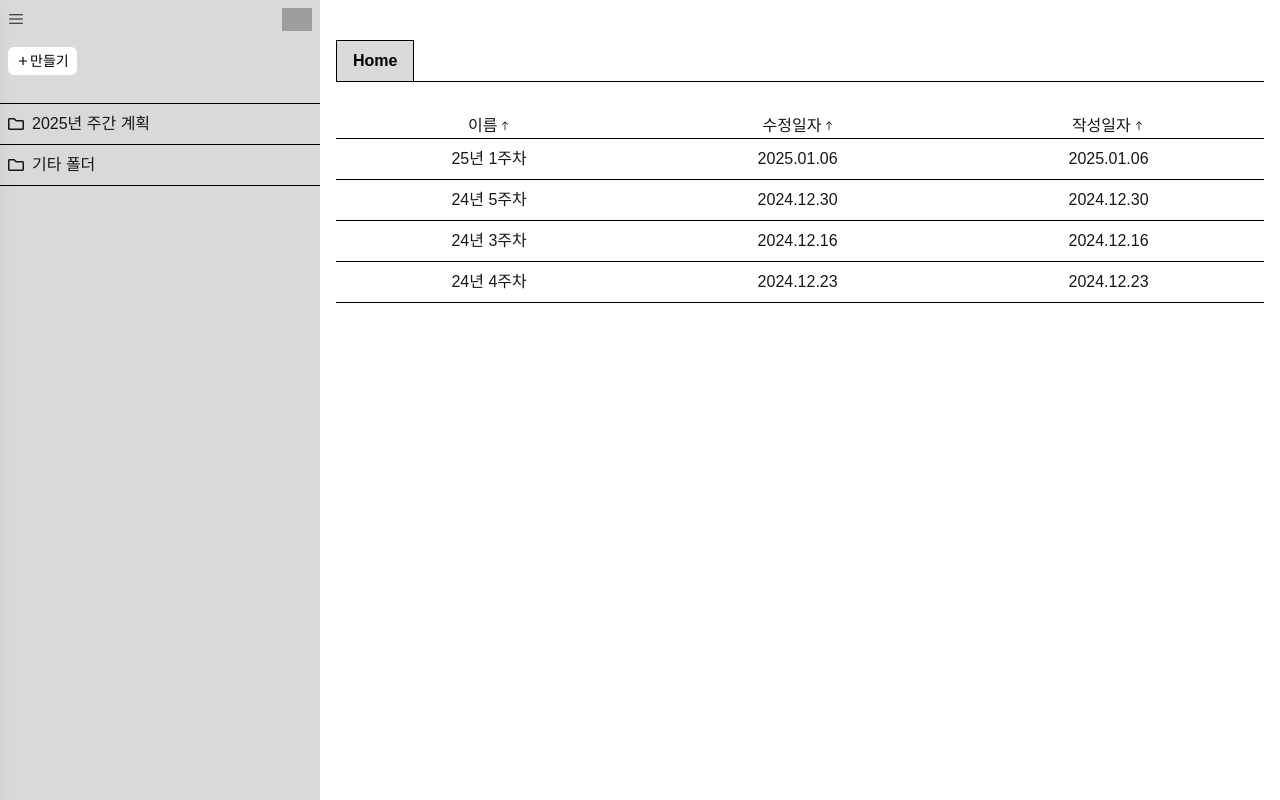
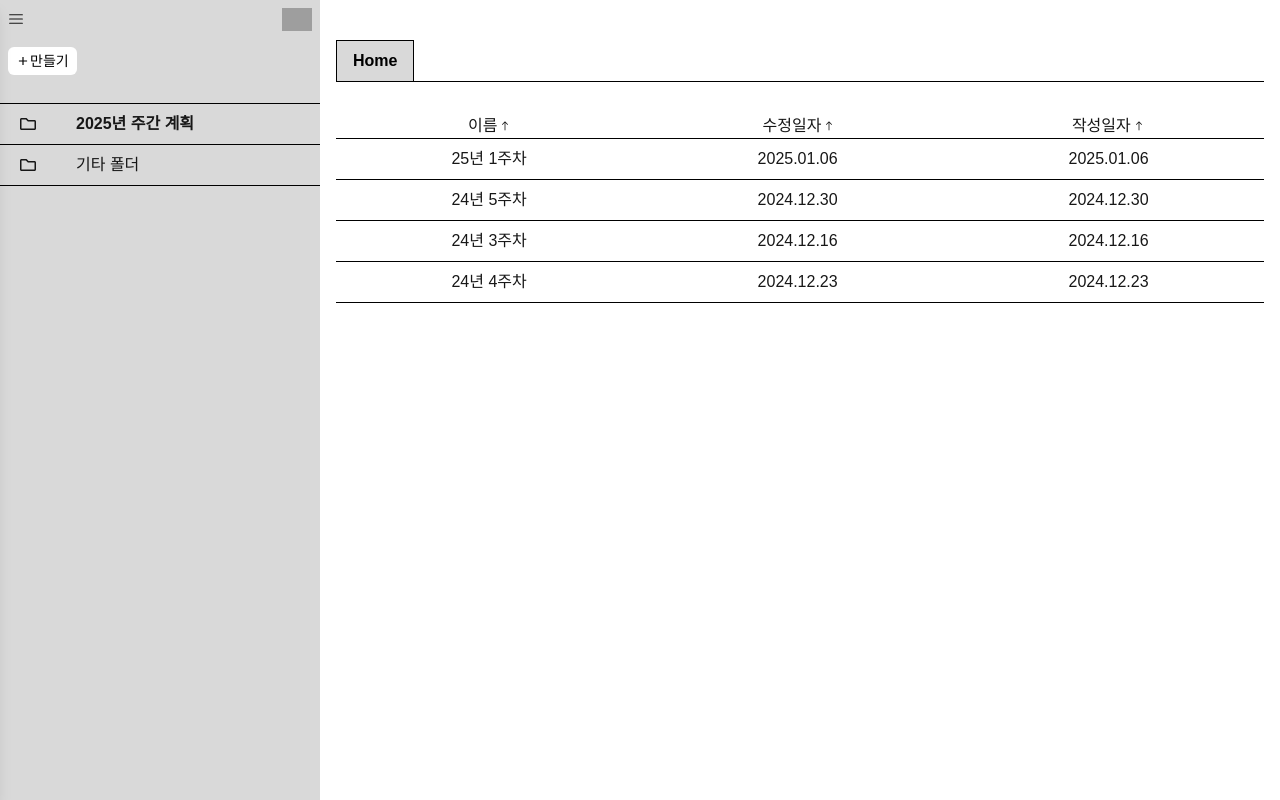
Before and after one commit to MyungWanPark/weekly-planner, a Next.js app: page /dashboard in a window 1280 px wide. Built offline with nearby package versions, Linux system fonts and the light colour scheme; grey boxes are pictures that could not be loaded.

Commit message:
style: sidebar emphasis when url is active

```diff
--- a/src/components/HamburgerSidebar.tsx
+++ b/src/components/HamburgerSidebar.tsx
@@ -27,7 +27,7 @@ export default function HamburgerSidebar({
             }`}
         >
             <button className="mb-4 text-gray-700" onClick={toggleMenu}>
-                <FaTimes size={24} />
+                <FaTimes size={15} />
             </button>
             <ul>
                 {MENUS.map((menu, id) => {
@@ -48,9 +48,9 @@ export default function HamburgerSidebar({
                                 </span>
                                 <span className="ml-auto">
                                     {openSubMenu === menu.main ? (
-                                        <FaChevronUp size={16} />
+                                        <FaChevronUp size={12} />
                                     ) : (
-                                        <FaChevronDown size={16} />
+                                        <FaChevronDown size={12} />
                                     )}
                                 </span>
                             </button>
@@ -71,7 +71,7 @@ export default function HamburgerSidebar({
                                                 : () => {}
                                         }
                                     >
-                                        <span className="border-b border-gray-400 pb-1">
+                                        <span className="border-b border-gray-300 pb-1">
                                             {subMenu}
                                         </span>
                                     </li>
--- a/src/components/Menu.tsx
+++ b/src/components/Menu.tsx
@@ -1,5 +1,8 @@
+"use client";
+
 import Link from "next/link";
 import FolderIcon from "./ui/icons/folder";
+import { usePathname } from "next/navigation";
 
 type Props = {
     info: {
@@ -8,13 +11,20 @@ type Props = {
     };
 };
 export default function Menu({ info }: Props) {
+    const pathname = usePathname();
+    const isActive =
+        pathname === `/dashboard${info.route}` ||
+        pathname === `/dashboard/${info.route}`;
+
     return (
         <Link
-            className="flex items-center border-b border-black p-2"
+            className={`flex items-center border-b border-black py-2 px-5 gap-10 hover:bg-bluePurple ${
+                isActive ? "font-bold" : "font-normal"
+            }`}
             href={`/dashboard/${info.route}`}
         >
-            <FolderIcon />
-            <span className="ml-2">{info.name}</span>
+            <FolderIcon className="" />
+            <span className="">{info.name}</span>
         </Link>
     );
 }
--- a/src/components/ui/icons/folder.tsx
+++ b/src/components/ui/icons/folder.tsx
@@ -1,5 +1,9 @@
 import { FaRegFolder } from "react-icons/fa";
 
-export default function FolderIcon() {
-    return <FaRegFolder />;
+type Props = {
+    className: string;
+};
+
+export default function FolderIcon({ className }: Props) {
+    return <FaRegFolder className={className} />;
 }
--- a/tailwind.config.ts
+++ b/tailwind.config.ts
@@ -15,6 +15,7 @@ export default {
                 lightGrey: "#FAFAFB",
                 semiDarkGrey: "#D9D9D9",
                 extraLightGrey: "#0000000F",
+                bluePurple: "#0F66DE33",
             },
         },
     },
```
